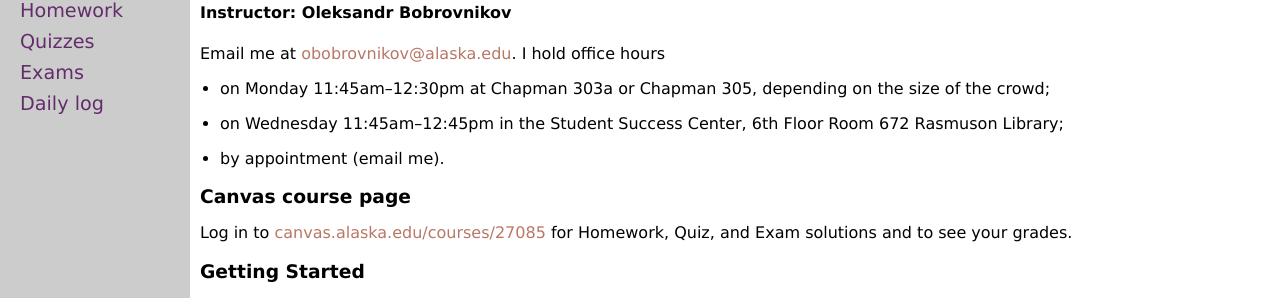
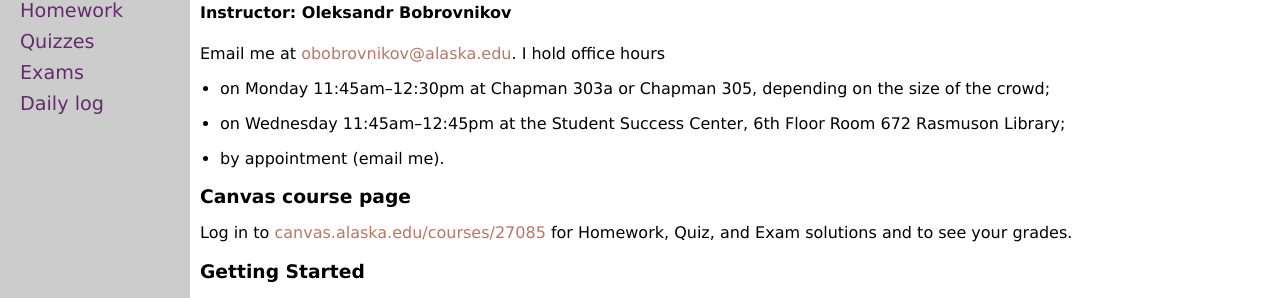
Before and after one commit to blackcurrantpi/ode, a Jekyll site: the page built from index.md, in a window 1280 px wide. Shown: the part 122-420 px from the top of the page. Built offline with Jekyll 4.4.1, drawn with Linux system fonts in a browser that asks for light colours.

Commit message:
i think its at ssc

```diff
--- a/index.md
+++ b/index.md
@@ -13,7 +13,7 @@ Email me at [obobrovnikov@alaska.edu](mailto:obobrovnikov@alaska.edu).  I hold o
 
 * on Monday 11:45am--12:30pm at Chapman 303a or Chapman 305, depending on the size of the crowd;
 
-* on Wednesday 11:45am--12:45pm in the  Student Success Center, 6th Floor Room 672 Rasmuson Library;
+* on Wednesday 11:45am--12:45pm at the  Student Success Center, 6th Floor Room 672 Rasmuson Library;
 
 * by appointment (email me).
 
```
